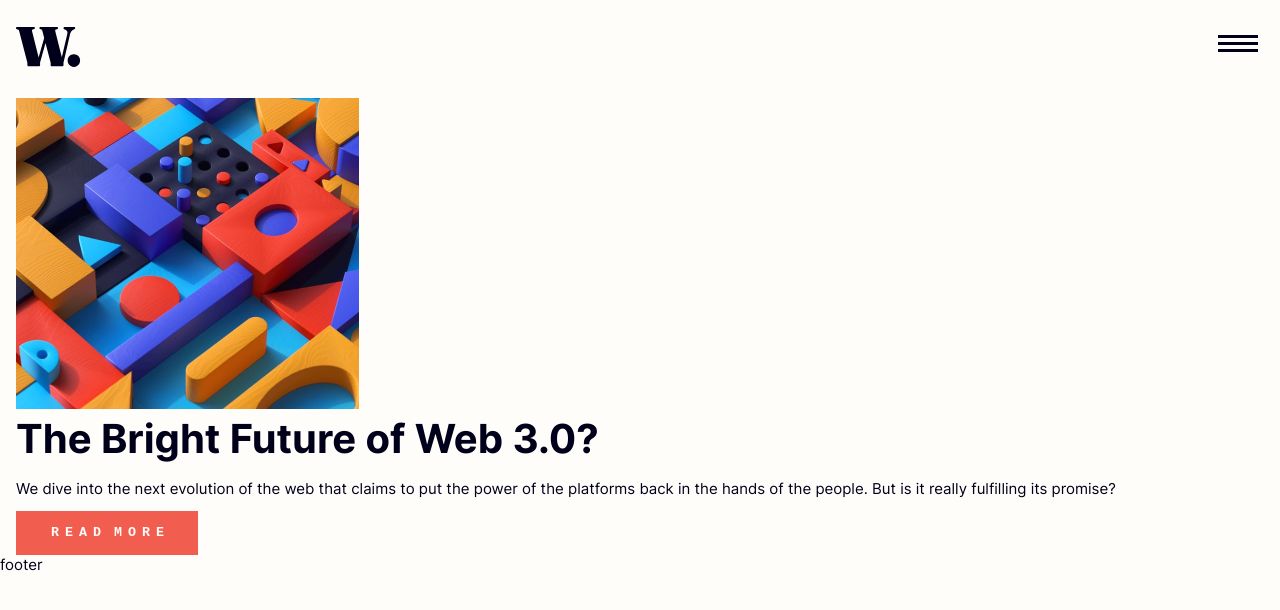
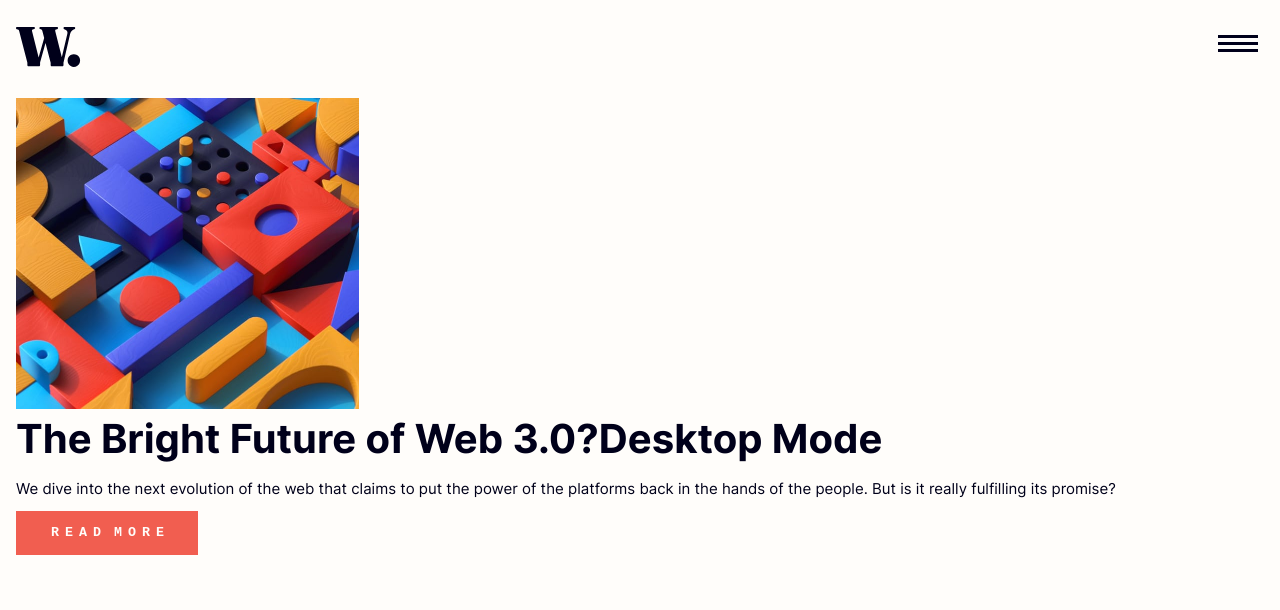
Before and after one commit to kaesle/News-Homepage-CSS-Exercise, a React (Create React App) app: page / in a window 1280 px wide. Shown: the top 610 px of the page. Built offline with nearby package versions, Linux system fonts and the light colour scheme.

Commit message:
add (stub) media query to handle desktop layout

```diff
--- a/src/App.css
+++ b/src/App.css
@@ -69,3 +69,9 @@ button.readMore {
 button.readMore:hover {
   background-color: var(--very-dark-blue);
 }
+
+@media (min-width: 1000px) and (orientation: landscape) {
+  h1::after {
+    content: 'Desktop Mode'
+  }
+}
--- a/src/App.tsx
+++ b/src/App.tsx
@@ -33,7 +33,6 @@ export default function App() {
         </button>
       </main>
       <footer>
-        footer
       </footer>
     </div>
   );
```
